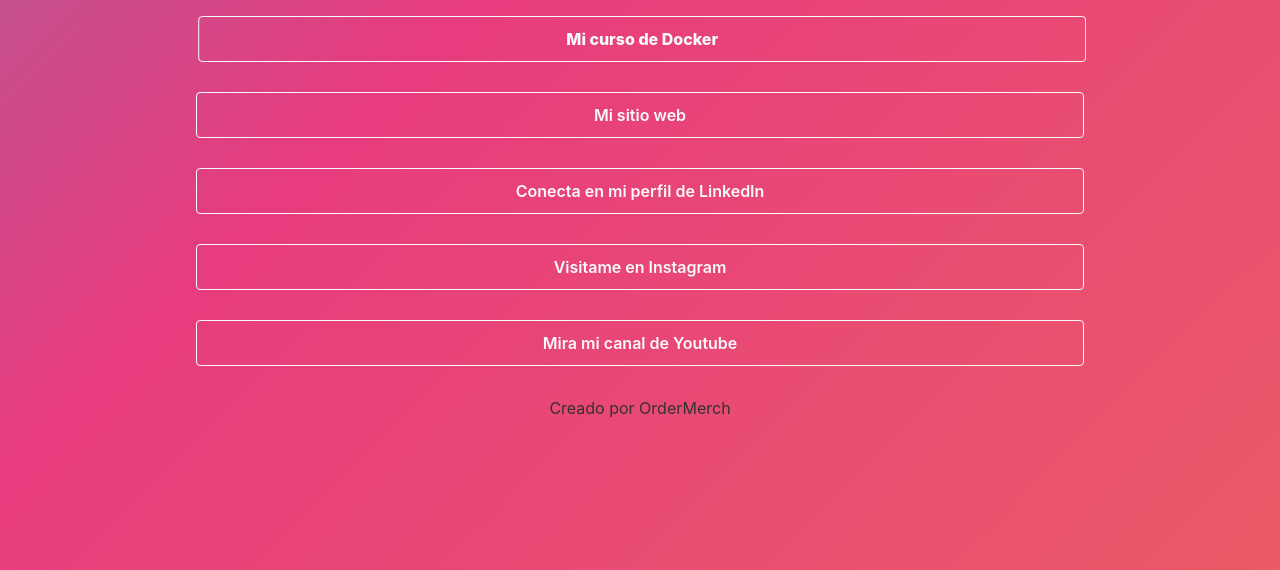
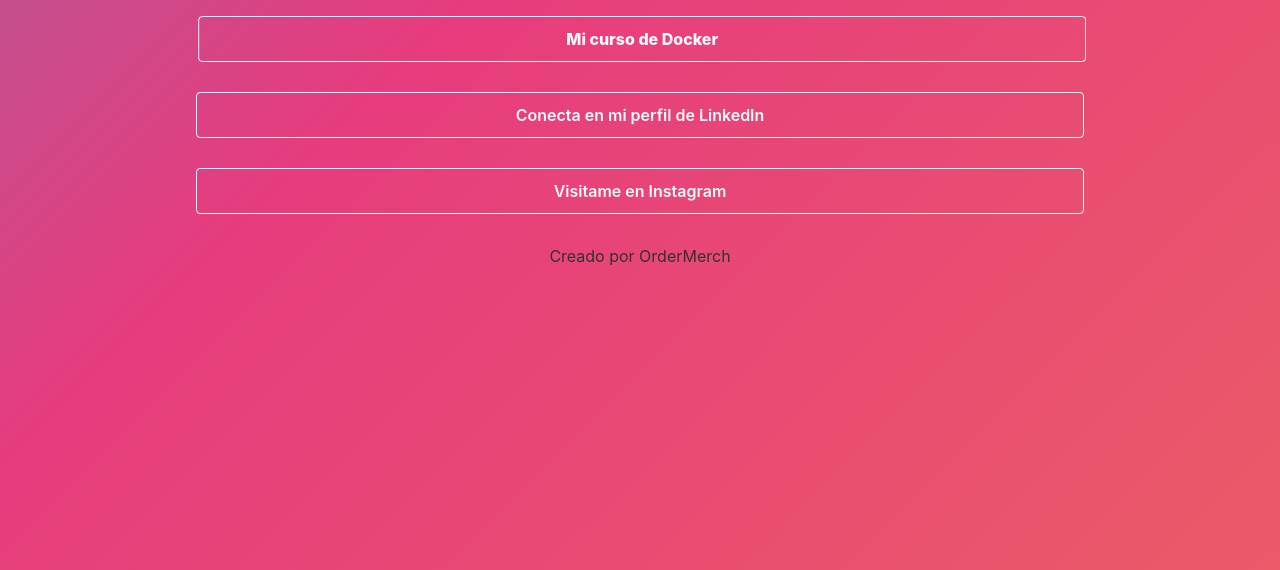
Before and after one commit to OsmarGtz/OsmarGtz.github.io, a plain HTML site: page docs/index.html in a window 1280 px wide. Shown: the part 230-800 px from the top of the page. Drawn offline with nearby package versions, Linux system fonts and the light colour scheme.

Commit message:
cuarta prueba

```diff
--- a/docs/index.html
+++ b/docs/index.html
@@ -28,16 +28,10 @@
                     <button onclick="location.href='https://platzi.com/cursos/docker-fundamentos/'" type="button" class="btn btn-outline-light shake" style="width: 80%; padding-top:10px; padding-bottom:10px; font-weight: 800;">Mi curso de Docker</button>
                 </div>
                 <div style="padding-bottom: 30px;">
-                    <button onclick="location.href='http://aminespinoza.com'" type="button" class="btn btn-outline-light" style="width: 80%; padding-top:10px; padding-bottom:10px; font-weight: 600;">Mi sitio web</button>
+                    <button onclick="location.href='https://www.linkedin.com/in/osmar-guti%C3%A9rrez-botello/'" type="button" class="btn btn-outline-light" style="width: 80%; padding-top:10px; padding-bottom:10px; font-weight: 600;">Conecta en mi perfil de LinkedIn</button>
                 </div>
                 <div style="padding-bottom: 30px;">
-                    <button onclick="location.href='https://www.linkedin.com/in/aminespinoza/'" type="button" class="btn btn-outline-light" style="width: 80%; padding-top:10px; padding-bottom:10px; font-weight: 600;">Conecta en mi perfil de LinkedIn</button>
-                </div>
-                <div style="padding-bottom: 30px;">
-                    <button onclick="location.href='https://www.instagram.com/aminespinoza10/'" type="button" class="btn btn-outline-light" style="width: 80%; padding-top:10px; padding-bottom:10px; font-weight: 600;">Visitame en Instagram</button>
-                </div>
-                <div style="padding-bottom: 30px;">
-                    <button onclick="location.href='https://www.youtube.com/aminespinoza'" type="button" class="btn btn-outline-light" style="width: 80%; padding-top:10px; padding-bottom:10px; font-weight: 600;">Mira mi canal de Youtube</button>
+                    <button onclick="location.href='https://www.instagram.com/osmar_bto/'" type="button" class="btn btn-outline-light" style="width: 80%; padding-top:10px; padding-bottom:10px; font-weight: 600;">Visitame en Instagram</button>
                 </div>
             </div>
     </div>
```
